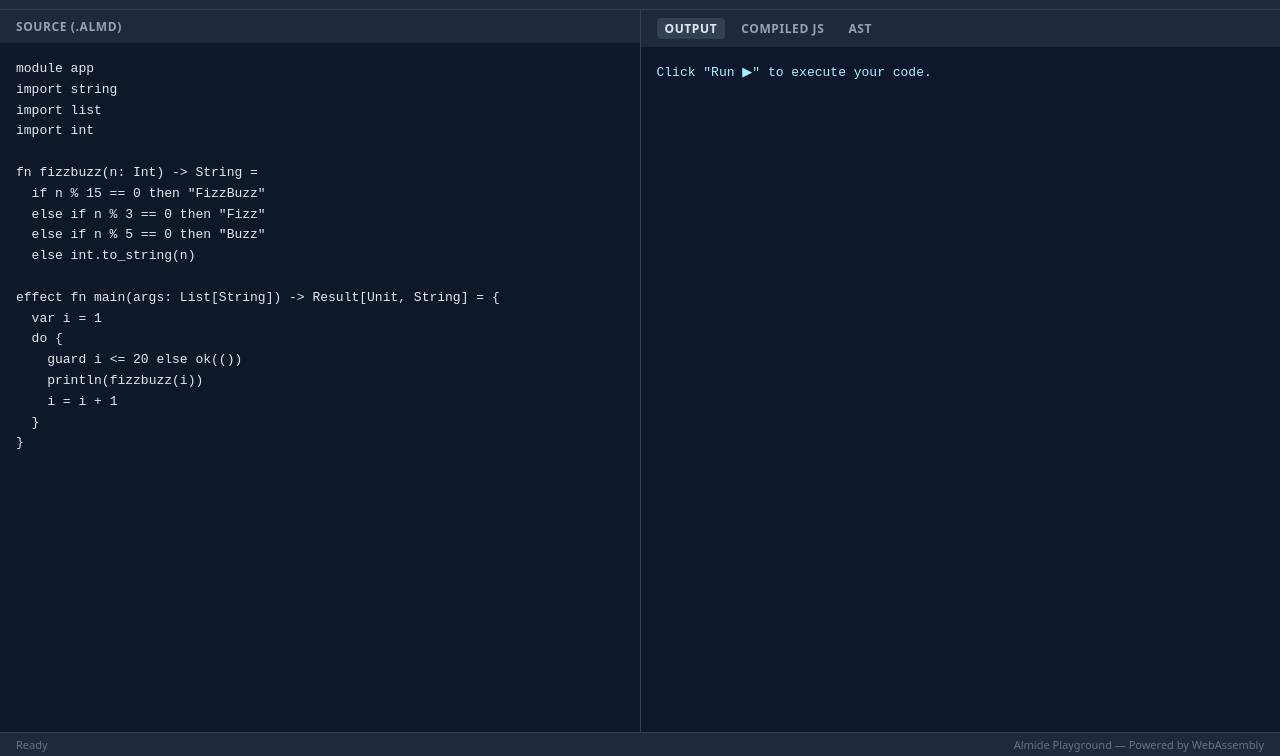
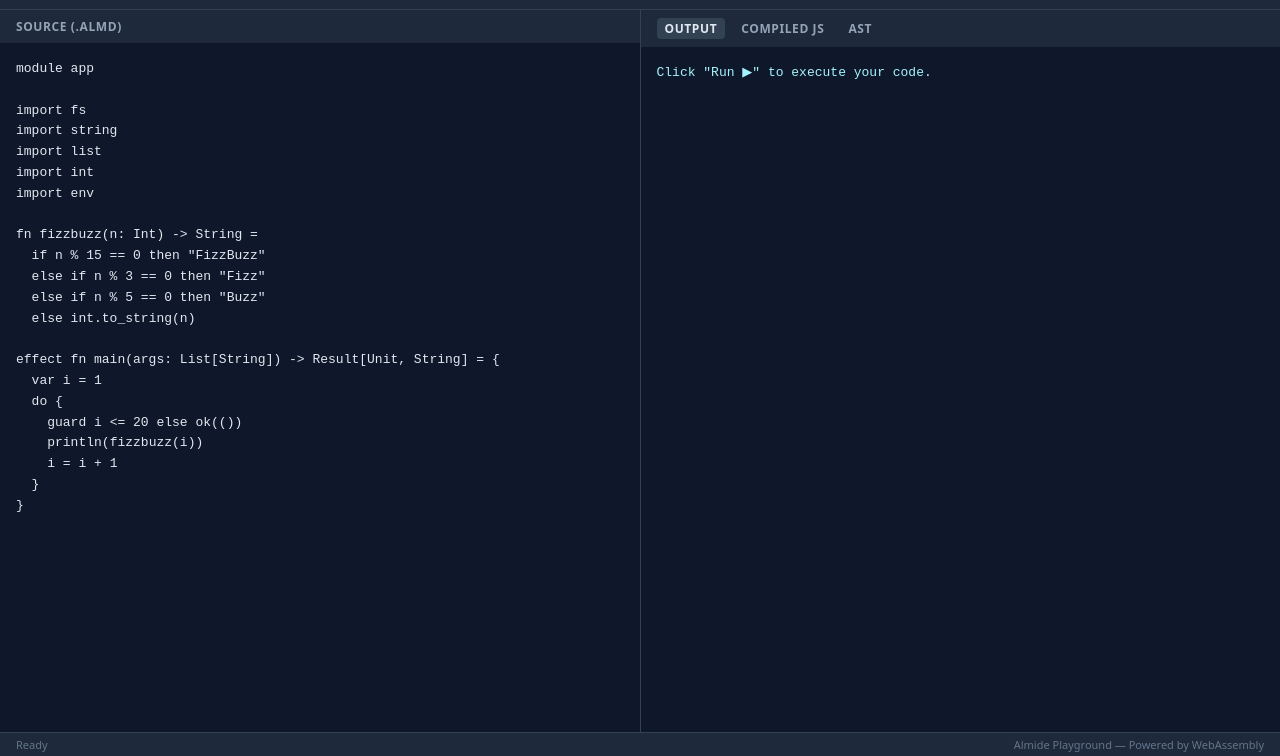
Before and after one commit to almide/playground, a plain HTML site: page web/index.html in a window 1280 px wide. Shown: the part 44-800 px from the top of the page. Drawn offline with nearby package versions, Linux system fonts and the light colour scheme; a script that the page names is missing.

Commit message:
Add all common imports to default example code

```diff
--- a/web/index.html
+++ b/web/index.html
@@ -49,9 +49,12 @@ textarea { background: #0f172a; color: #e2e8f0; outline: none; }
   <div class="panel">
     <div class="panel-header">Source (.almd)</div>
     <textarea id="editor" spellcheck="false">module app
+
+import fs
 import string
 import list
 import int
+import env
 
 fn fizzbuzz(n: Int) -> String =
   if n % 15 == 0 then "FizzBuzz"
```
